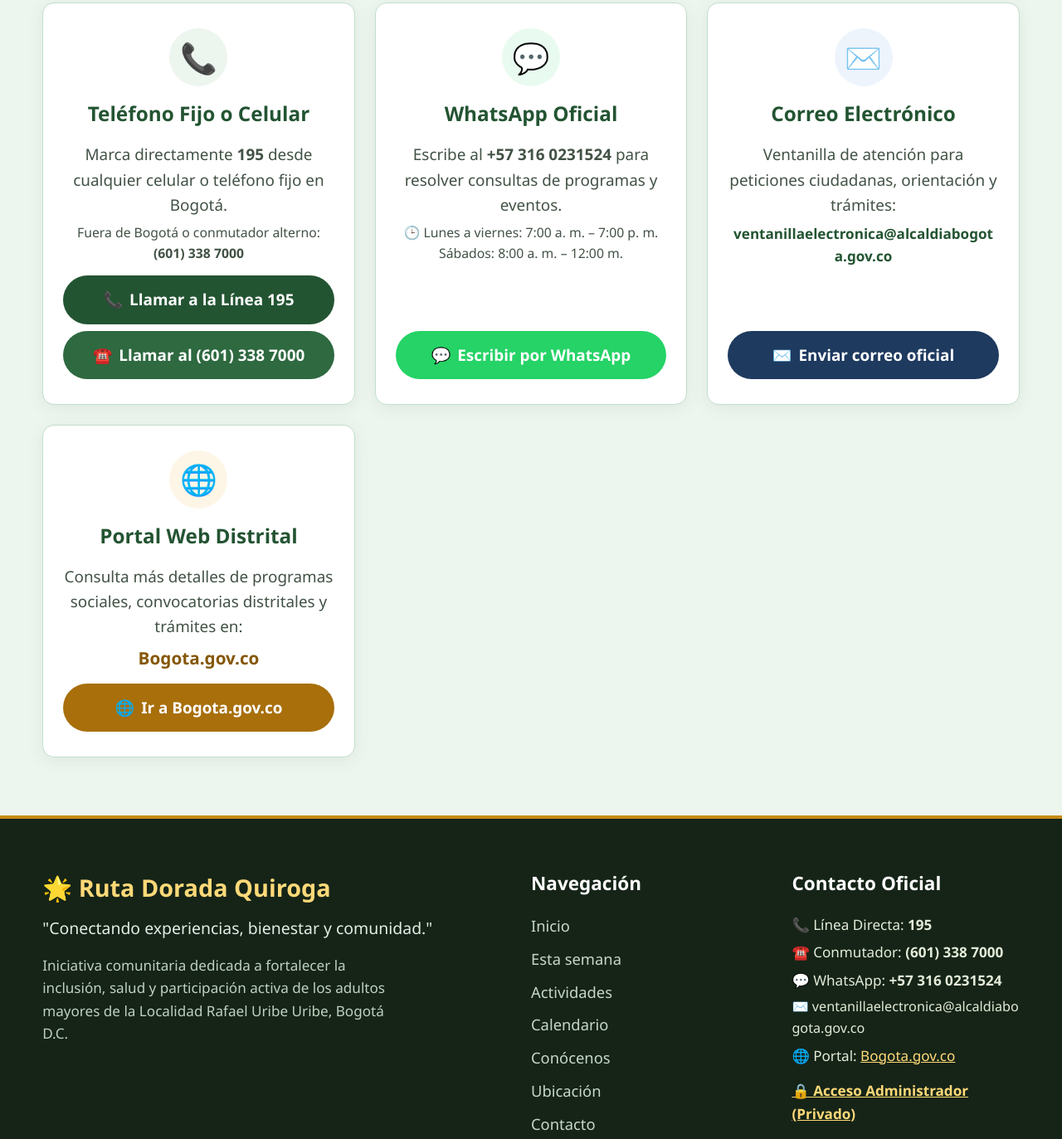
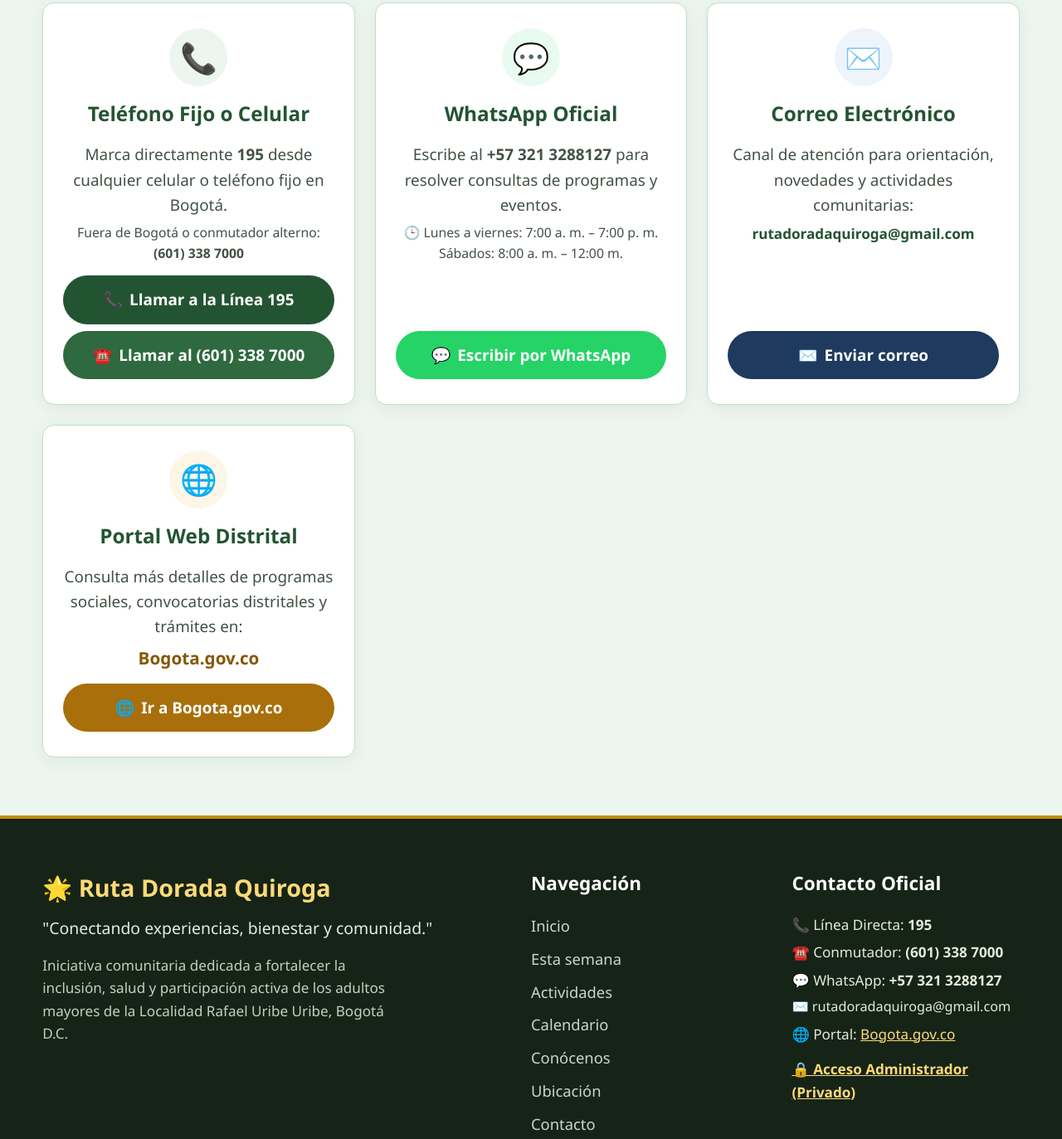
Before and after one commit to DsantiagoPsandoval/rutadorada, a website: page index.html in a window 1280 px wide. Shown: the part 7816-9189 px from the top of the page at 83% size. Drawn offline with Linux system fonts and the light colour scheme; no server answers.

Commit message:
Actualizar datos de contacto: nuevo correo y WhatsApp

```diff
--- a/index.html
+++ b/index.html
@@ -425,12 +425,12 @@
             <div class="icono-contacto-circulo" style="background: #e9fbf0; color: #25d366;" aria-hidden="true">💬</div>
             <h3>WhatsApp Oficial</h3>
             <p>
-              Escribe al <strong>+57 316 0231524</strong> para resolver consultas de programas y eventos.
+              Escribe al <strong>+57 321 3288127</strong> para resolver consultas de programas y eventos.
               <br><small style="color: var(--color-texto-secundario); display: block; margin-top: 6px;">
                 🕒 Lunes a viernes: 7:00 a. m. – 7:00 p. m.<br>Sábados: 8:00 a. m. – 12:00 m.
               </small>
             </p>
-            <a id="contacto-btn-wa" href="https://wa.me/573160231524?text=Hola%2C%20quisiera%20consultar%20informaci%C3%B3n%20sobre%20las%20actividades%20y%20servicios%20para%20adultos%20mayores%20de%20Ruta%20Dorada%20Quiroga." target="_blank" rel="noopener" class="btn-contacto-accion whatsapp" style="margin-top: auto;">
+            <a id="contacto-btn-wa" href="https://wa.me/573213288127?text=Hola%2C%20quisiera%20consultar%20informaci%C3%B3n%20sobre%20las%20actividades%20y%20servicios%20para%20adultos%20mayores%20de%20Ruta%20Dorada%20Quiroga." target="_blank" rel="noopener" class="btn-contacto-accion whatsapp" style="margin-top: auto;">
               <span>💬</span> Escribir por WhatsApp
             </a>
           </article>
@@ -440,11 +440,11 @@
             <div class="icono-contacto-circulo" style="background: #eef4fc; color: #1e3a5f;" aria-hidden="true">✉️</div>
             <h3>Correo Electrónico</h3>
             <p>
-              Ventanilla de atención para peticiones ciudadanas, orientación y trámites:
-              <br><strong style="word-break: break-all; font-size: 0.95rem; color: var(--color-verde-principal); display: inline-block; margin-top: 6px;">ventanillaelectronica@alcaldiabogota.gov.co</strong>
+              Canal de atención para orientación, novedades y actividades comunitarias:
+              <br><strong style="word-break: break-all; font-size: 0.95rem; color: var(--color-verde-principal); display: inline-block; margin-top: 6px;">rutadoradaquiroga@gmail.com</strong>
             </p>
-            <a id="contacto-btn-mail" href="mailto:ventanillaelectronica@alcaldiabogota.gov.co?subject=Consulta%20Ruta%20Dorada%20Quiroga" class="btn-contacto-accion correo" style="margin-top: auto;">
-              <span>✉️</span> Enviar correo oficial
+            <a id="contacto-btn-mail" href="mailto:rutadoradaquiroga@gmail.com?subject=Consulta%20Ruta%20Dorada%20Quiroga" class="btn-contacto-accion correo" style="margin-top: auto;">
+              <span>✉️</span> Enviar correo
             </a>
           </article>
 
@@ -565,8 +565,8 @@
           <h4>Contacto Oficial</h4>
           <p style="font-size: 0.95rem; margin-bottom: 6px;">📞 Línea Directa: <strong>195</strong></p>
           <p style="font-size: 0.95rem; margin-bottom: 6px;">☎️ Conmutador: <strong>(601) 338 7000</strong></p>
-          <p style="font-size: 0.95rem; margin-bottom: 6px;">💬 WhatsApp: <strong>+57 316 0231524</strong></p>
-          <p style="font-size: 0.9rem; margin-bottom: 6px; word-break: break-all;">✉️ ventanillaelectronica@alcaldiabogota.gov.co</p>
+          <p style="font-size: 0.95rem; margin-bottom: 6px;">💬 WhatsApp: <strong>+57 321 3288127</strong></p>
+          <p style="font-size: 0.9rem; margin-bottom: 6px; word-break: break-all;">✉️ rutadoradaquiroga@gmail.com</p>
           <p style="font-size: 0.95rem; margin-bottom: 6px;">🌐 Portal: <a href="https://bogota.gov.co" target="_blank" rel="noopener" style="color: #ffd978; text-decoration: underline;">Bogota.gov.co</a></p>
           <p style="font-size: 0.95rem; margin-top: 15px;">
             <a href="login.html" style="color: #ffd978; font-weight: 700; text-decoration: underline;">
--- a/js/config.js
+++ b/js/config.js
@@ -23,11 +23,11 @@ const RUTA_CONFIG = {
     telefonoFijo: "(601) 338 7000",
     telefonoLlamada195: "tel:195",
     telefonoLlamadaFijo: "tel:+576013387000",
-    whatsappNumero: "573160231524",
-    whatsappFormato: "+57 316 0231524",
+    whatsappNumero: "573213288127",
+    whatsappFormato: "+57 321 3288127",
     whatsappMensaje: "Hola, quisiera consultar información sobre las actividades y programas para adultos mayores de Ruta Dorada Quiroga.",
     whatsappHorario: "Lunes a viernes de 7:00 a.m. a 7:00 p.m. y sábados de 8:00 a.m. a 12:00 m.",
-    correo: "ventanillaelectronica@alcaldiabogota.gov.co",
+    correo: "rutadoradaquiroga@gmail.com",
     portalWeb: "https://bogota.gov.co",
     portalWebTexto: "Bogota.gov.co"
   },
```
